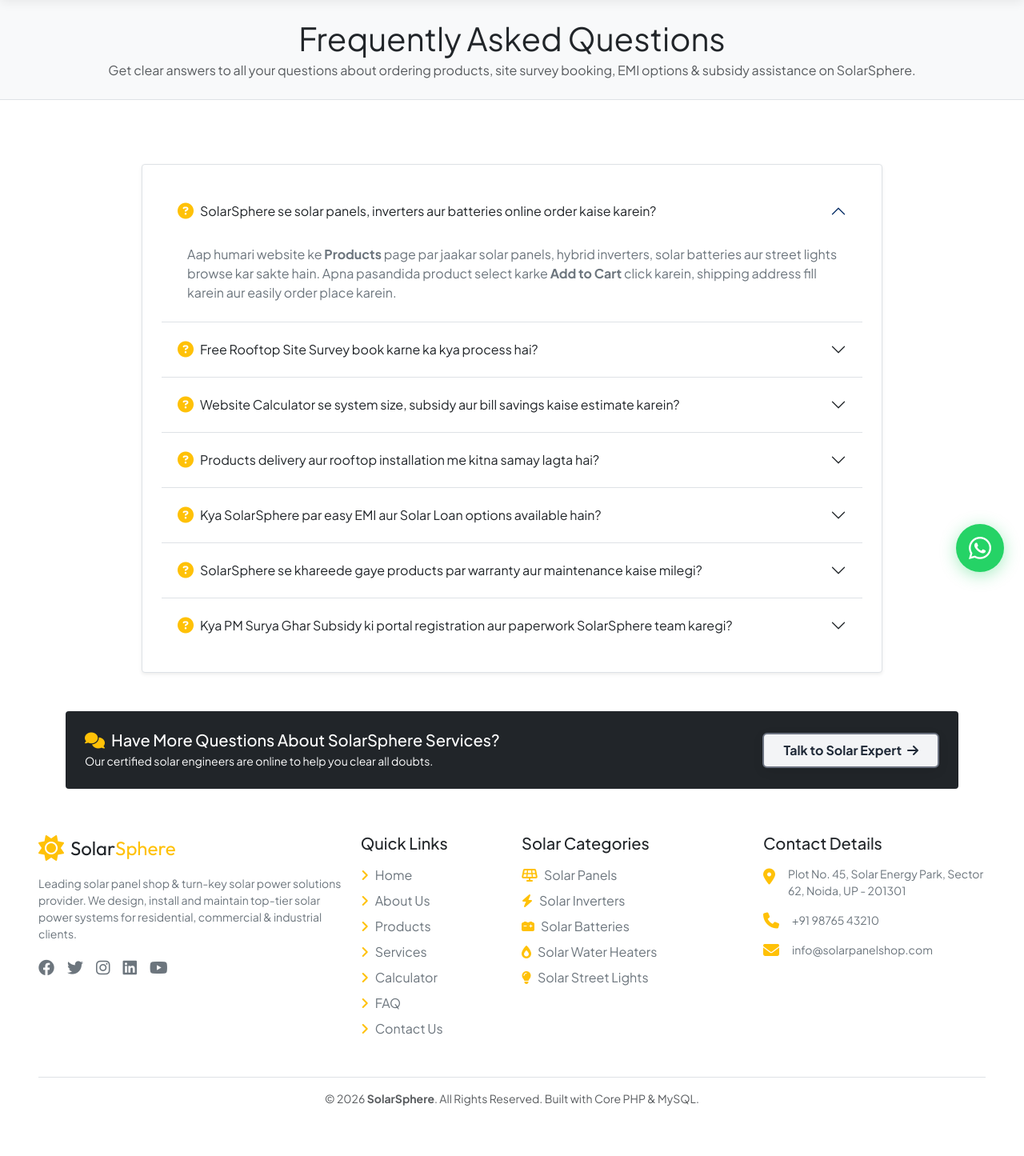
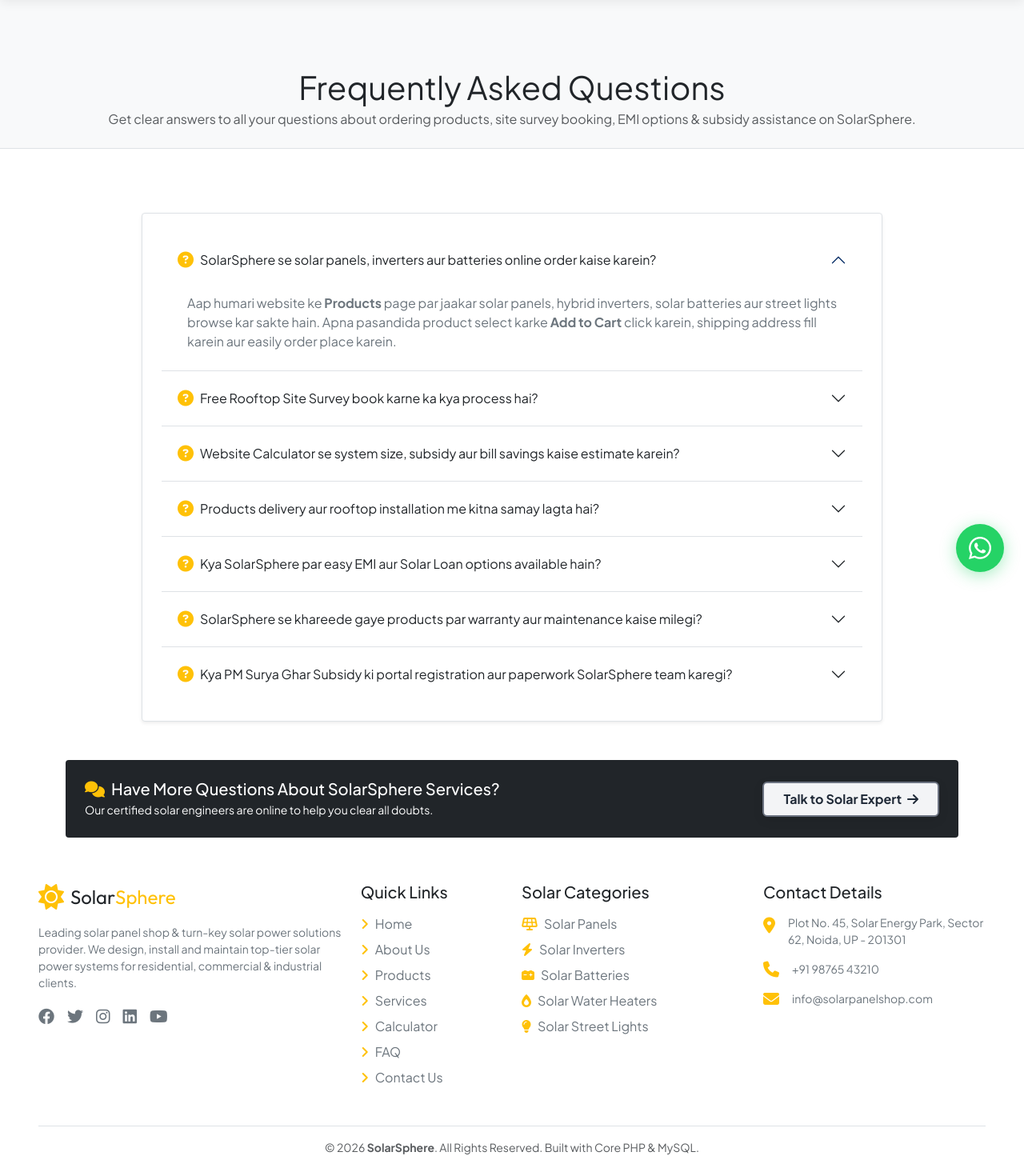
Before and after one commit to yadavtanisha541-svg/solar-panel-website, a PHP site: page /faq.html in a window 1280 px wide. Shown: the part 60-1505 px from the top of the page at 80% size. Before the commit the page ends 1442 px from the top, so only its background shows below. Run offline with PHP 8.4, Linux system fonts and the light colour scheme; some web fonts are replaced.

Commit message:
Add files via upload

```diff
--- a/about.html
+++ b/about.html
@@ -21,7 +21,7 @@
     <link href="https://fonts.googleapis.com/css2?family=Cormorant+Garamond:ital,wght@1,600;1,700&family=Playfair+Display:ital,wght@1,600;1,700;1,800&family=Montserrat:wght@700;800;900&family=Plus+Jakarta+Sans:wght@500;600;700&display=swap" rel="stylesheet">
 
     <!-- Custom Theme CSS -->
-    <link rel="stylesheet" href="assets/css/style.css?v=3.5">
+    <link rel="stylesheet" href="assets/css/style.css?v=4.0">
 </head>
 <body>
 
@@ -87,7 +87,7 @@
 </a>
 
 <!-- Header Banner -->
-<section class="py-3 bg-light border-bottom">
+<section class="py-3 bg-light border-bottom subpage-header-offset" style="padding-top: 85px !important;">
     <div class="container text-center py-1">
         <h2 class="font-weight-bold text-dark mb-1 fs-3">About SolarSphere</h2>
         <p class="text-secondary small mb-0">Leading the clean energy revolution with high-efficiency solar panel installations.</p>
--- a/calculator.html
+++ b/calculator.html
@@ -21,7 +21,7 @@
     <link href="https://fonts.googleapis.com/css2?family=Cormorant+Garamond:ital,wght@1,600;1,700&family=Playfair+Display:ital,wght@1,600;1,700;1,800&family=Montserrat:wght@700;800;900&family=Plus+Jakarta+Sans:wght@500;600;700&display=swap" rel="stylesheet">
 
     <!-- Custom Theme CSS -->
-    <link rel="stylesheet" href="assets/css/style.css?v=3.5">
+    <link rel="stylesheet" href="assets/css/style.css?v=4.0">
 </head>
 <body>
 
@@ -87,7 +87,7 @@
 </a>
 
 <!-- Header Banner -->
-<section class="py-4 bg-light border-bottom mb-4">
+<section class="py-4 bg-light border-bottom mb-4 subpage-header-offset" style="padding-top: 85px !important;">
     <div class="container text-center">
         <h1 class="display-6 font-weight-bold text-dark mb-1">Solar System Size &amp; Savings Calculator</h1>
         <p class="text-muted mb-0">Estimate your required solar capacity, PM Surya Ghar subsidy, 575W panel count, and 25-year financial savings instantly.</p>
--- a/contact.html
+++ b/contact.html
@@ -21,7 +21,7 @@
     <link href="https://fonts.googleapis.com/css2?family=Cormorant+Garamond:ital,wght@1,600;1,700&family=Playfair+Display:ital,wght@1,600;1,700;1,800&family=Montserrat:wght@700;800;900&family=Plus+Jakarta+Sans:wght@500;600;700&display=swap" rel="stylesheet">
 
     <!-- Custom Theme CSS -->
-    <link rel="stylesheet" href="assets/css/style.css?v=3.5">
+    <link rel="stylesheet" href="assets/css/style.css?v=4.0">
 </head>
 <body>
 
@@ -87,7 +87,7 @@
 </a>
 
 <!-- Header Banner -->
-<section class="py-3 bg-light border-bottom">
+<section class="py-3 bg-light border-bottom subpage-header-offset" style="padding-top: 85px !important;">
     <div class="container text-center py-1">
         <h2 class="font-weight-bold text-dark mb-1 fs-3">Contact Us</h2>
         <p class="text-secondary small mb-0">Have questions about solar installation or government subsidies? Get in touch today!</p>
--- a/faq.html
+++ b/faq.html
@@ -21,7 +21,7 @@
     <link href="https://fonts.googleapis.com/css2?family=Cormorant+Garamond:ital,wght@1,600;1,700&family=Playfair+Display:ital,wght@1,600;1,700;1,800&family=Montserrat:wght@700;800;900&family=Plus+Jakarta+Sans:wght@500;600;700&display=swap" rel="stylesheet">
 
     <!-- Custom Theme CSS -->
-    <link rel="stylesheet" href="assets/css/style.css?v=3.5">
+    <link rel="stylesheet" href="assets/css/style.css?v=4.0">
 </head>
 <body>
 
@@ -87,7 +87,7 @@
 </a>
 
 <!-- Header Banner -->
-<section class="py-4 bg-light border-bottom mb-4">
+<section class="py-4 bg-light border-bottom mb-4 subpage-header-offset" style="padding-top: 85px !important;">
     <div class="container text-center">
         <h1 class="display-6 font-weight-bold text-dark mb-1">Frequently Asked Questions</h1>
         <p class="text-muted mb-0">Get clear answers to all your questions about ordering products, site survey booking, EMI options &amp; subsidy assistance on SolarSphere.</p>
--- a/header.php
+++ b/header.php
@@ -30,7 +30,7 @@ $whatsapp = get_site_setting('whatsapp', '919876543210');
     <link href="https://fonts.googleapis.com/css2?family=Cormorant+Garamond:ital,wght@1,600;1,700&family=Playfair+Display:ital,wght@1,600;1,700;1,800&family=Montserrat:wght@700;800;900&family=Plus+Jakarta+Sans:wght@500;600;700&display=swap" rel="stylesheet">
 
     <!-- Custom Theme CSS -->
-    <link rel="stylesheet" href="<?php echo SITE_URL; ?>/assets/css/style.css?v=3.5">
+    <link rel="stylesheet" href="<?php echo SITE_URL; ?>/assets/css/style.css?v=4.0">
 </head>
 <body>
 
--- a/products.html
+++ b/products.html
@@ -21,7 +21,7 @@
     <link href="https://fonts.googleapis.com/css2?family=Cormorant+Garamond:ital,wght@1,600;1,700&family=Playfair+Display:ital,wght@1,600;1,700;1,800&family=Montserrat:wght@700;800;900&family=Plus+Jakarta+Sans:wght@500;600;700&display=swap" rel="stylesheet">
 
     <!-- Custom Theme CSS -->
-    <link rel="stylesheet" href="assets/css/style.css?v=3.0">
+    <link rel="stylesheet" href="assets/css/style.css?v=4.0">
 </head>
 <body>
 
@@ -87,7 +87,7 @@
 </a>
 
 <!-- Unified Header & Filter Control Box -->
-<section class="py-4 bg-light border-bottom mb-4">
+<section class="py-4 bg-light border-bottom mb-4 subpage-header-offset" style="padding-top: 85px !important;">
     <div class="container">
         <div class="text-center mb-3">
             <h2 class="font-weight-bold text-dark mb-1 fs-3">Solar Products Catalog</h2>
--- a/projects.html
+++ b/projects.html
@@ -21,7 +21,7 @@
     <link href="https://fonts.googleapis.com/css2?family=Cormorant+Garamond:ital,wght@1,600;1,700&family=Playfair+Display:ital,wght@1,600;1,700;1,800&family=Montserrat:wght@700;800;900&family=Plus+Jakarta+Sans:wght@500;600;700&display=swap" rel="stylesheet">
 
     <!-- Custom Theme CSS -->
-    <link rel="stylesheet" href="assets/css/style.css?v=3.5">
+    <link rel="stylesheet" href="assets/css/style.css?v=4.0">
 </head>
 <body>
 
@@ -87,7 +87,7 @@
 </a>
 
 <!-- Header Banner -->
-<section class="py-3 bg-light border-bottom">
+<section class="py-3 bg-light border-bottom subpage-header-offset" style="padding-top: 85px !important;">
     <div class="container text-center py-1">
         <h2 class="font-weight-bold text-dark mb-1 fs-3">Solar Projects Gallery</h2>
         <p class="text-secondary small mb-0">Explore photos of our successfully installed rooftop, commercial &amp; agricultural solar plants.</p>
--- a/services.html
+++ b/services.html
@@ -21,7 +21,7 @@
     <link href="https://fonts.googleapis.com/css2?family=Cormorant+Garamond:ital,wght@1,600;1,700&family=Playfair+Display:ital,wght@1,600;1,700;1,800&family=Montserrat:wght@700;800;900&family=Plus+Jakarta+Sans:wght@500;600;700&display=swap" rel="stylesheet">
 
     <!-- Custom Theme CSS -->
-    <link rel="stylesheet" href="assets/css/style.css?v=3.5">
+    <link rel="stylesheet" href="assets/css/style.css?v=4.0">
 </head>
 <body>
 
@@ -87,7 +87,7 @@
 </a>
 
 <!-- Header Banner -->
-<section class="py-3 bg-light border-bottom">
+<section class="py-3 bg-light border-bottom subpage-header-offset" style="padding-top: 85px !important;">
     <div class="container text-center py-1">
         <h2 class="font-weight-bold text-dark mb-1 fs-3">Our Solar Services</h2>
         <p class="text-secondary small mb-0">End-to-end solar engineering, installation, government approvals &amp; lifetime maintenance.</p>
```
